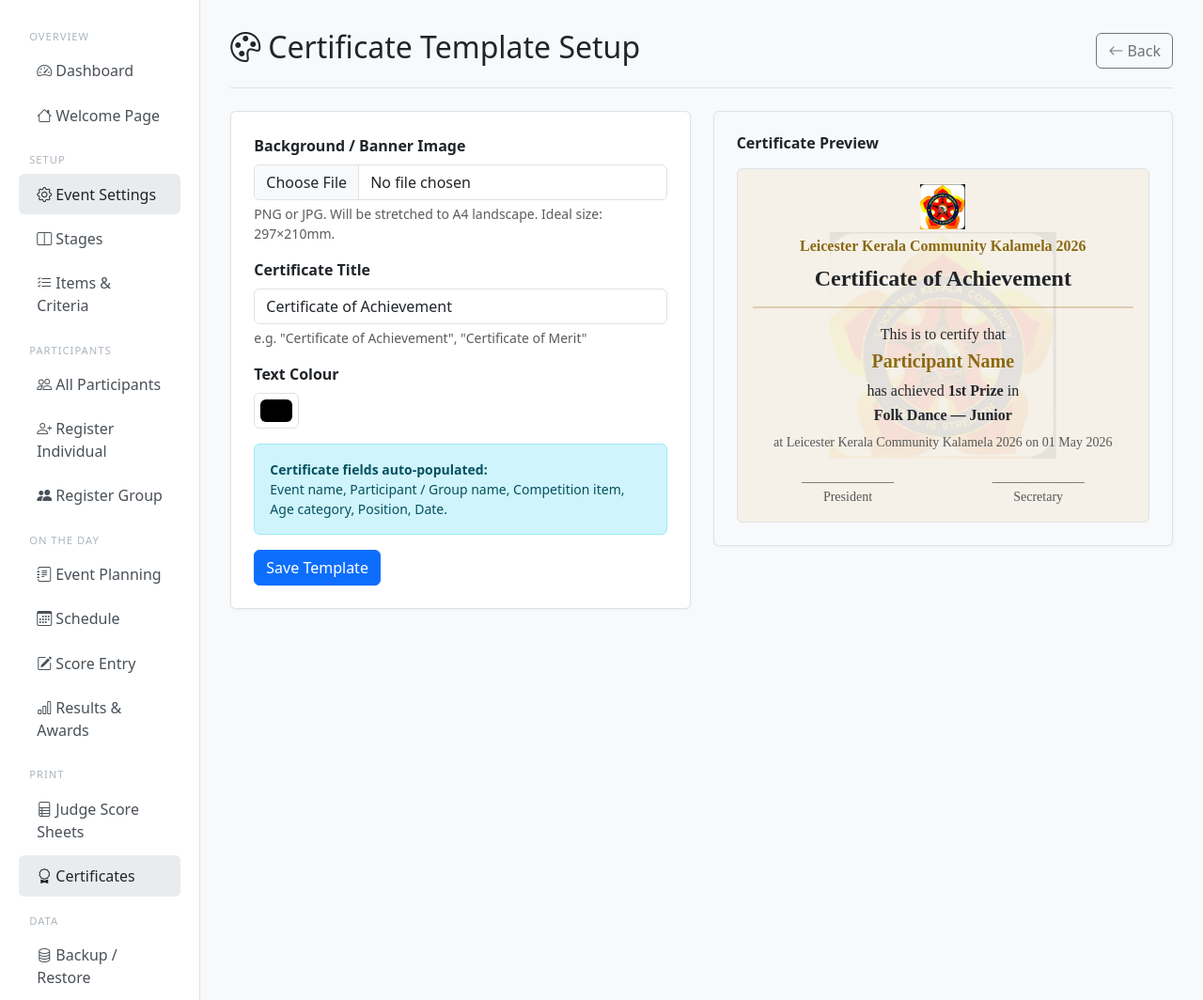
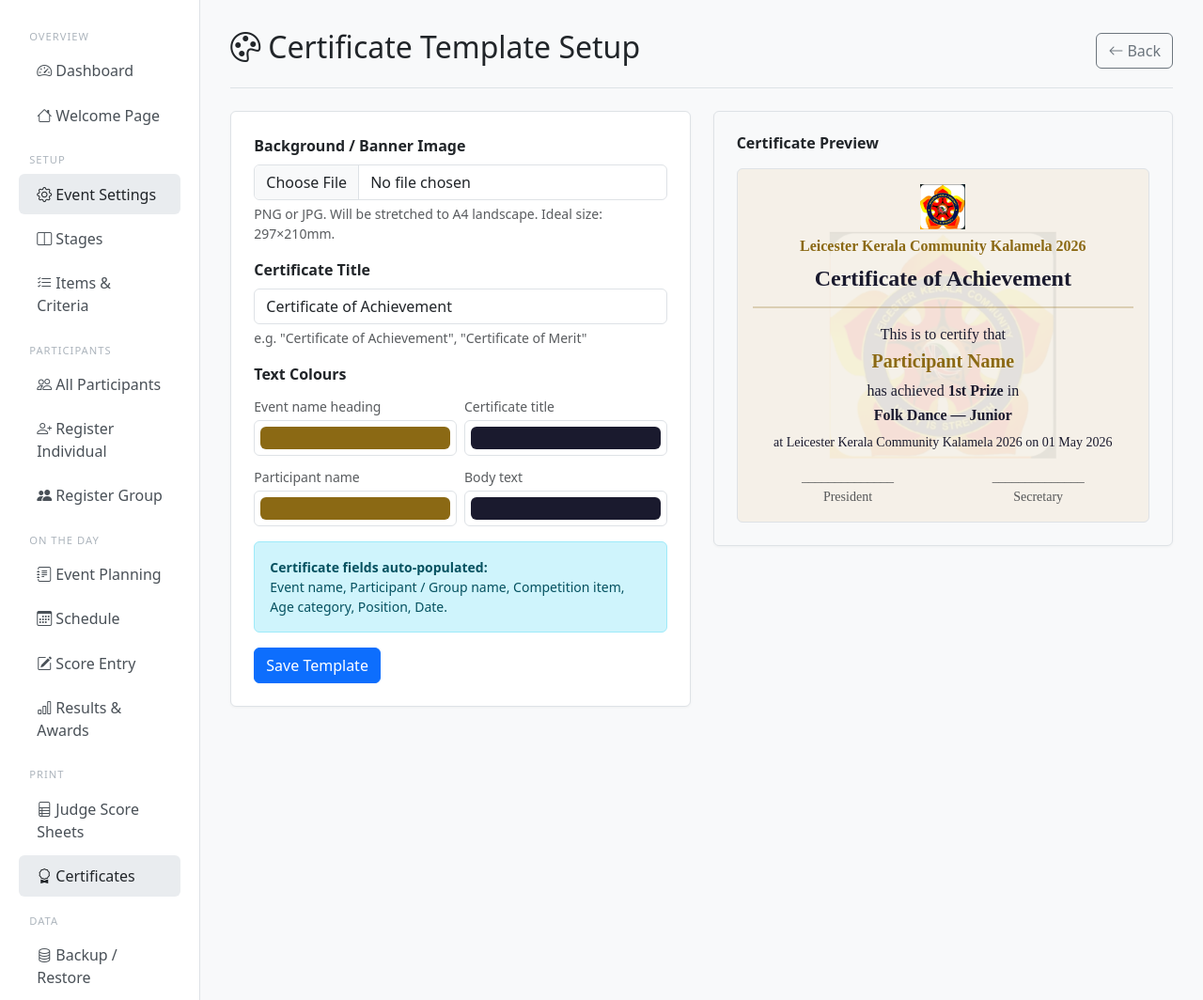
Before and after one commit to RamBSn/kalamela-azure, a Flask app: page /certificates/template in a window 1280 px wide. Shown: the part 57-1121 px from the top of the page at 94% size. Run offline with Flask 3, Linux system fonts and the light colour scheme; the visitor is signed in with stand-in values (Sample User, id 1); data comes from the database, SQL or seed files in the repository.

Commit message:
add per-element colour pickers for certificate template
Four configurable colours: event name heading, certificate title,
participant name, and body text. New EventConfig fields with migrations.
Preview updates live from saved config. PDF generator uses all four.

Co-Authored-By: Claude Sonnet 4.6 <noreply@anthropic.com>

```diff
--- a/app/__init__.py
+++ b/app/__init__.py
@@ -127,8 +127,11 @@ def _apply_migrations():
     if 'event_config' in tables:
         existing = {c['name'] for c in inspector.get_columns('event_config')}
         for col, ddl in [
-            ('welcome_logo',    'ALTER TABLE event_config ADD COLUMN welcome_logo VARCHAR(300)'),
-            ('welcome_tagline', 'ALTER TABLE event_config ADD COLUMN welcome_tagline VARCHAR(300)'),
+            ('welcome_logo',       'ALTER TABLE event_config ADD COLUMN welcome_logo VARCHAR(300)'),
+            ('welcome_tagline',    'ALTER TABLE event_config ADD COLUMN welcome_tagline VARCHAR(300)'),
+            ('cert_heading_colour','ALTER TABLE event_config ADD COLUMN cert_heading_colour VARCHAR(10) DEFAULT "#8b6914"'),
+            ('cert_title_colour',  'ALTER TABLE event_config ADD COLUMN cert_title_colour VARCHAR(10) DEFAULT "#1a1a2e"'),
+            ('cert_name_colour',   'ALTER TABLE event_config ADD COLUMN cert_name_colour VARCHAR(10) DEFAULT "#8b6914"'),
         ]:
             if col not in existing:
                 db.session.execute(text(ddl))
--- a/app/models.py
+++ b/app/models.py
@@ -18,7 +18,10 @@ class EventConfig(db.Model):
     cert_bg_image = db.Column(db.String(300), nullable=True)
     cert_font = db.Column(db.String(100), default='Helvetica')
     cert_font_size = db.Column(db.Integer, default=24)
-    cert_font_colour = db.Column(db.String(10), default='#000000')
+    cert_font_colour = db.Column(db.String(10), default='#1a1a2e')   # body text
+    cert_heading_colour = db.Column(db.String(10), default='#8b6914')  # event name
+    cert_title_colour = db.Column(db.String(10), default='#1a1a2e')   # certificate title
+    cert_name_colour = db.Column(db.String(10), default='#8b6914')    # participant name
     cert_title_text = db.Column(db.String(200), default='Certificate of Achievement')
     cert_body_text = db.Column(db.Text, default='This is to certify that {name} has achieved {position} in {item} ({category}) at {event_name} on {date}.')
     scoresheet_blank_rows = db.Column(db.Integer, default=3)
--- a/app/routes/certificates.py
+++ b/app/routes/certificates.py
@@ -44,8 +44,11 @@ def template_setup():
         db.session.commit()
 
     if request.method == 'POST':
-        cfg.cert_title_text = request.form.get('cert_title_text', 'Certificate of Achievement').strip()
-        cfg.cert_font_colour = request.form.get('cert_font_colour', '#1a1a2e').strip()
+        cfg.cert_title_text      = request.form.get('cert_title_text', 'Certificate of Achievement').strip()
+        cfg.cert_font_colour     = request.form.get('cert_font_colour',     '#1a1a2e').strip()
+        cfg.cert_heading_colour  = request.form.get('cert_heading_colour',  '#8b6914').strip()
+        cfg.cert_title_colour    = request.form.get('cert_title_colour',    '#1a1a2e').strip()
+        cfg.cert_name_colour     = request.form.get('cert_name_colour',     '#8b6914').strip()
 
         # Handle background image upload
         if 'bg_image' in request.files:
@@ -83,6 +86,9 @@ def _make_cert(cfg, name, item_name, category, position_label):
         bg_image_path=bg_path,
         title_text=cfg.cert_title_text if cfg else 'Certificate of Achievement',
         font_colour=cfg.cert_font_colour if cfg else '#1a1a2e',
+        heading_colour=cfg.cert_heading_colour if cfg else '#8b6914',
+        title_colour=cfg.cert_title_colour if cfg else '#1a1a2e',
+        name_colour=cfg.cert_name_colour if cfg else '#8b6914',
     )
 
 
--- a/app/templates/certificates/template.html
+++ b/app/templates/certificates/template.html
@@ -34,9 +34,33 @@
         </div>
 
         <div class="mb-3">
-          <label class="form-label fw-semibold">Text Colour</label>
-          <input type="color" name="cert_font_colour" class="form-control form-control-color"
-                 value="{{ cfg.cert_font_colour if cfg else '#1a1a2e' }}">
+          <label class="form-label fw-semibold">Text Colours</label>
+          <div class="row g-2">
+            <div class="col-6">
+              <label class="form-text d-block mb-1">Event name heading</label>
+              <input type="color" name="cert_heading_colour" class="form-control form-control-color w-100"
+                     value="{{ cfg.cert_heading_colour if cfg and cfg.cert_heading_colour else '#8b6914' }}"
+                     title="Event name heading colour">
+            </div>
+            <div class="col-6">
+              <label class="form-text d-block mb-1">Certificate title</label>
+              <input type="color" name="cert_title_colour" class="form-control form-control-color w-100"
+                     value="{{ cfg.cert_title_colour if cfg and cfg.cert_title_colour else '#1a1a2e' }}"
+                     title="Certificate title colour">
+            </div>
+            <div class="col-6">
+              <label class="form-text d-block mb-1">Participant name</label>
+              <input type="color" name="cert_name_colour" class="form-control form-control-color w-100"
+                     value="{{ cfg.cert_name_colour if cfg and cfg.cert_name_colour else '#8b6914' }}"
+                     title="Participant name colour">
+            </div>
+            <div class="col-6">
+              <label class="form-text d-block mb-1">Body text</label>
+              <input type="color" name="cert_font_colour" class="form-control form-control-color w-100"
+                     value="{{ cfg.cert_font_colour if cfg and cfg.cert_font_colour else '#1a1a2e' }}"
+                     title="Body text colour">
+            </div>
+          </div>
         </div>
 
         <div class="alert alert-info small">
@@ -71,16 +95,20 @@
         <div style="position:relative;z-index:1;{% if cfg and cfg.cert_bg_image %}background:rgba(255,255,255,0.12);border-radius:6px;padding:0.5rem;{% endif %}">
           <img src="{{ url_for('static', filename='lkc-logo.jpeg') }}"
                alt="LKC" style="height:48px;width:auto;object-fit:contain;margin-bottom:6px">
-          <div class="fw-bold mb-2" style="color:#8b6914;font-size:1rem;">
+          {% set heading_col = cfg.cert_heading_colour if cfg and cfg.cert_heading_colour else '#8b6914' %}
+          {% set title_col   = cfg.cert_title_colour   if cfg and cfg.cert_title_colour   else '#1a1a2e' %}
+          {% set name_col    = cfg.cert_name_colour    if cfg and cfg.cert_name_colour    else '#8b6914' %}
+          {% set body_col    = cfg.cert_font_colour    if cfg and cfg.cert_font_colour    else '#1a1a2e' %}
+          <div class="fw-bold mb-2" style="color:{{ heading_col }};font-size:1rem;">
             {{ cfg.event_name if cfg else 'Leicester Kerala Community Kalamela 2026' }}
           </div>
-          <h4 class="fw-bold">{{ cfg.cert_title_text if cfg else 'Certificate of Achievement' }}</h4>
-          <hr style="border-color:#8b6914;border-width:2px;">
-          <p class="mb-1">This is to certify that</p>
-          <h5 class="fw-bold" style="color:#8b6914;">Participant Name</h5>
-          <p class="mb-1">has achieved <strong>1st Prize</strong> in</p>
-          <h6 class="fw-bold">Folk Dance — Junior</h6>
-          <p class="text-muted small">
+          <h4 class="fw-bold" style="color:{{ title_col }};">{{ cfg.cert_title_text if cfg else 'Certificate of Achievement' }}</h4>
+          <hr style="border-color:{{ heading_col }};border-width:2px;">
+          <p class="mb-1" style="color:{{ body_col }};">This is to certify that</p>
+          <h5 class="fw-bold" style="color:{{ name_col }};">Participant Name</h5>
+          <p class="mb-1" style="color:{{ body_col }};">has achieved <strong>1st Prize</strong> in</p>
+          <h6 class="fw-bold" style="color:{{ title_col }};">Folk Dance — Junior</h6>
+          <p class="small" style="color:{{ body_col }};">
             at {{ cfg.event_name if cfg else 'Leicester Kerala Community Kalamela 2026' }}
             on {{ cfg.event_date.strftime('%d %B %Y') if cfg and cfg.event_date else '01 May 2026' }}
           </p>
```
Also changed, not shown: app/pdf/certificate.py (+14 -5 lines).
